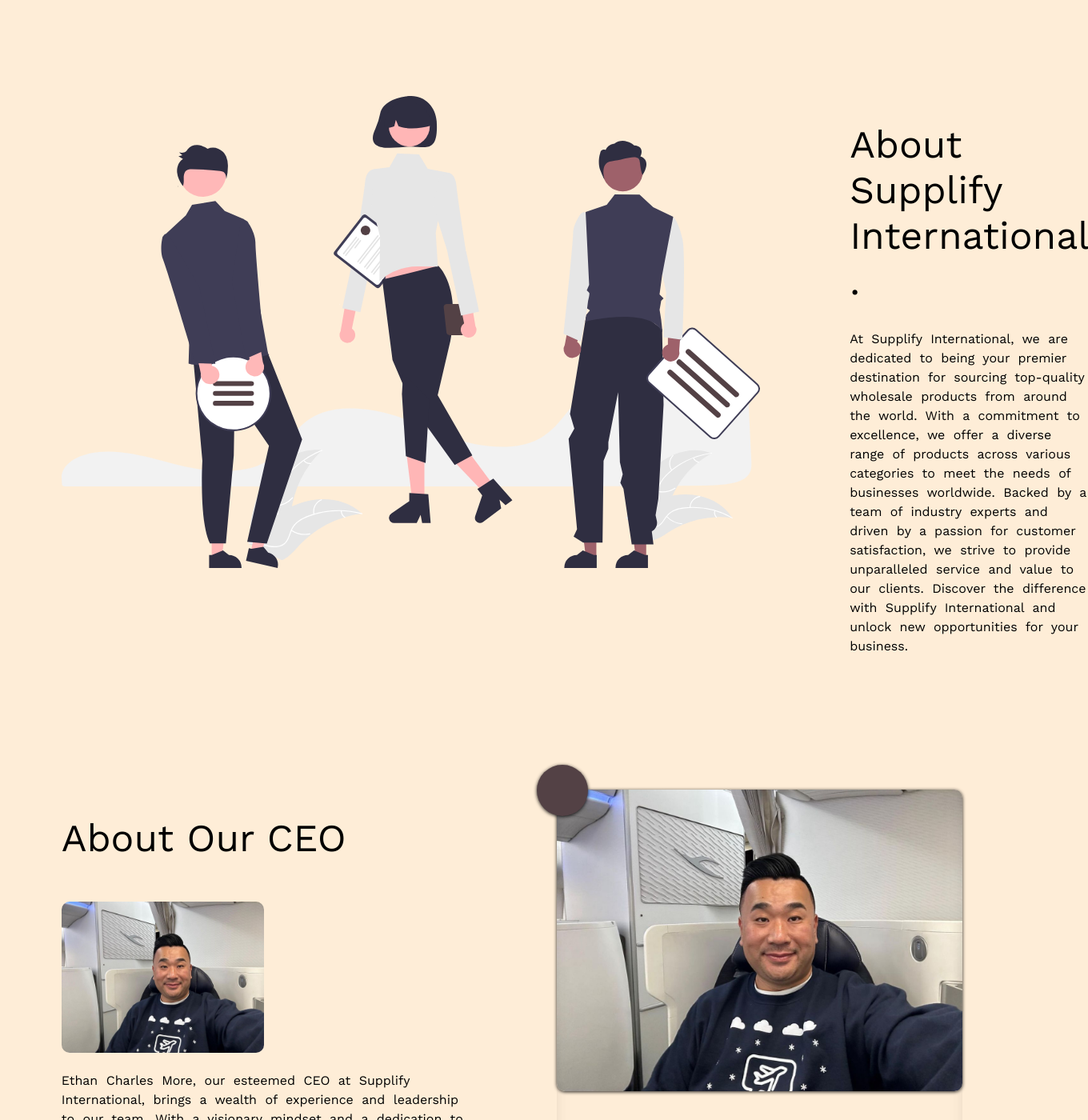
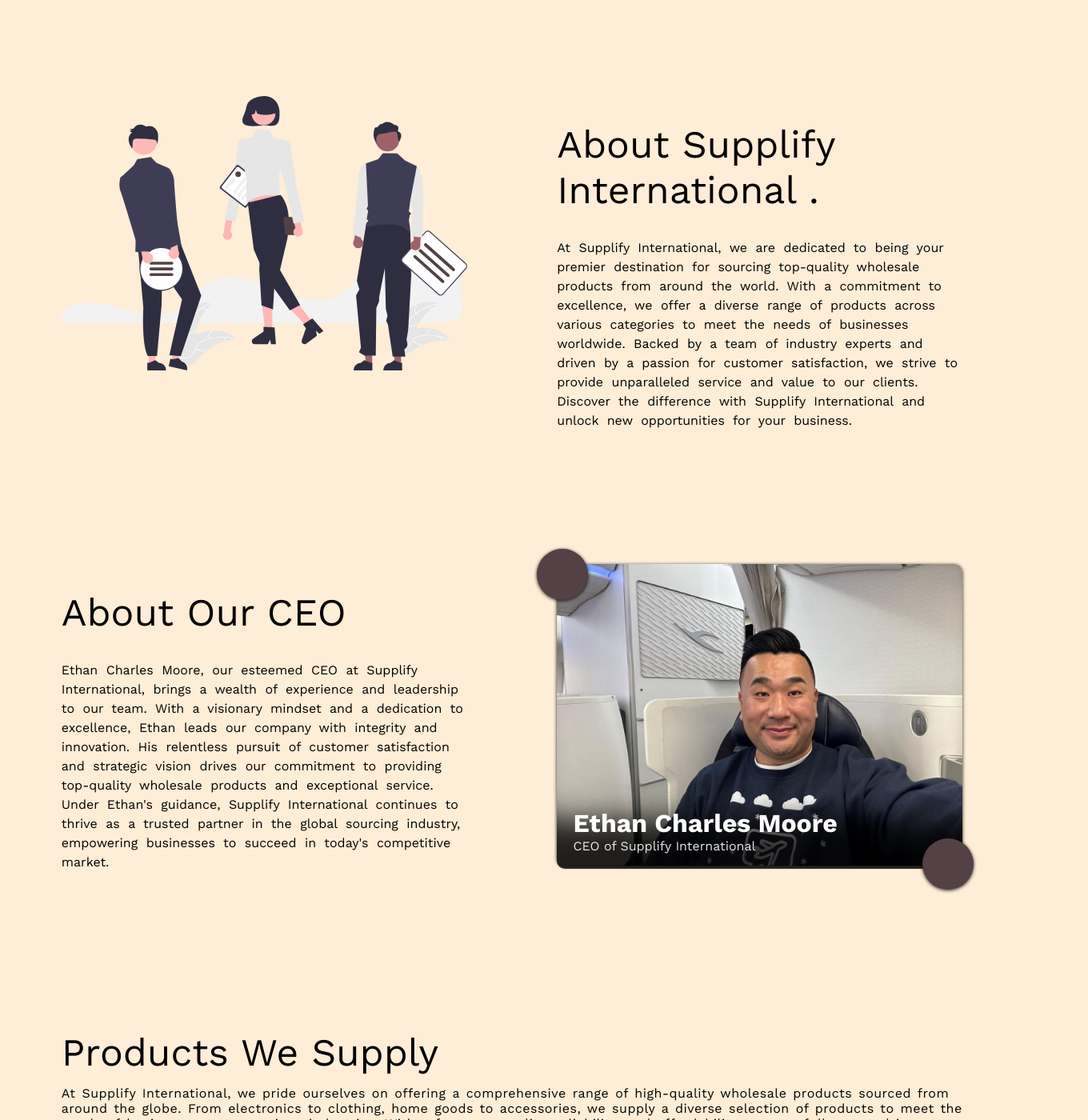
Before and after one commit to aremumahmud/supplifyinternational, a React (Vite) app: page / in a window 1280 px wide. Shown: the part 540-1940 px from the top of the page at 80% size, 1360 px wide, since content can reach past the window. Built offline with nearby package versions, Linux system fonts and the light colour scheme; a web font is replaced by a local one.

Commit message:
uploaded files

```diff
--- a/src/App.css
+++ b/src/App.css
@@ -90,11 +90,16 @@
     about section
 
     */
+        .display {
+            display: block !important;
+            margin-top: 1rem !important;
+            margin-bottom: 2rem;
+        }
         .about_left {
             display: none;
         }
         .about_right {
-            width: 100% !important;
+            width: 100%;
             padding-left: 6%;
         }
         .skillsetscard {
--- a/src/App.jsx
+++ b/src/App.jsx
@@ -74,7 +74,7 @@
       <br /><br /><br />
       <Hero />
       <AboutUs id={"about"}/>
-      <AboutUs content={`Ethan Charles More, our esteemed CEO at Supplify International, brings a wealth of experience and leadership to our team. With a visionary mindset and a dedication to excellence, Ethan leads our company with integrity and innovation. His relentless pursuit of customer satisfaction and strategic vision drives our commitment to providing top-quality wholesale products and exceptional service. Under Ethan's guidance, Supplify International continues to thrive as a trusted partner in the global sourcing industry, empowering businesses to succeed in today's competitive market.`} title={'About Our CEO'} shadow={true}  reverse={true} image={about_image}/>
+      <AboutUs content={`Ethan Charles Moore, our esteemed CEO at Supplify International, brings a wealth of experience and leadership to our team. With a visionary mindset and a dedication to excellence, Ethan leads our company with integrity and innovation. His relentless pursuit of customer satisfaction and strategic vision drives our commitment to providing top-quality wholesale products and exceptional service. Under Ethan's guidance, Supplify International continues to thrive as a trusted partner in the global sourcing industry, empowering businesses to succeed in today's competitive market.`} title={'About Our CEO'} shadow={true}  reverse={true} image={about_image}/>
       <br id='services'/>
       <Products />
       <br  id="reviews" /><br /><br /><br /><br />
--- a/src/components/about.jsx
+++ b/src/components/about.jsx
@@ -18,21 +18,21 @@
 
     return (
         <div  className={reverse?"about":"about about_top"} style={reverse?{flexDirection:'row-reverse'}:{}}>
-           <div className={reverse?"ceo":'ceo_n'}>
+           <div className={reverse?"ceo":'ceo_n ceo'}>
             <img className={reverse?"shadow up":'up '}  src={image || jane} alt="" />
            { reverse && <div className="more">
             <div className="name name_">
-                <h1 className="up">Ethan Charles More</h1>
+                <h1 className="up">Ethan Charles Moore</h1>
                <p className="up">CEO of Supplify International</p>
             </div>
                <div className="sticky_ball1"></div>
                <div className="sticky_ball2"></div>
             </div>}
            </div>
-           <div style={reverse?{width:"100%"}:{}} className="section_About">
+           <div style={reverse?{width:"100%"}:{width:"100%"}} className="section_About">
             <h1 className="up">{title || 'About Supplify International .'}</h1>
 
-            { reverse && <> <br /> <img className='up' src={image} width={'50%'} style={{borderRadius:"10px"}} /> <br /> <br /></> }
+            { reverse && <>  <img  className='up display' src={image} width={'50%'} style={{borderRadius:"10px"}} /> </> }
 
             <p className='content_about'>{content || `At Supplify International, we are dedicated to being your premier destination for sourcing top-quality wholesale products from around the world. With a commitment to excellence, we offer a diverse range of products across various categories to meet the needs of businesses worldwide. Backed by a team of industry experts and driven by a passion for customer satisfaction, we strive to provide unparalleled service and value to our clients. Discover the difference with Supplify International and unlock new opportunities for your business.`}</p>
            </div>
--- a/src/css/aboutus.css
+++ b/src/css/aboutus.css
@@ -84,3 +84,7 @@
 .shadow {
     box-shadow: rgba(0, 0, 0, 0.86) 0px 1px 4px;
 }
+
+.display {
+    display: none;
+}
```
